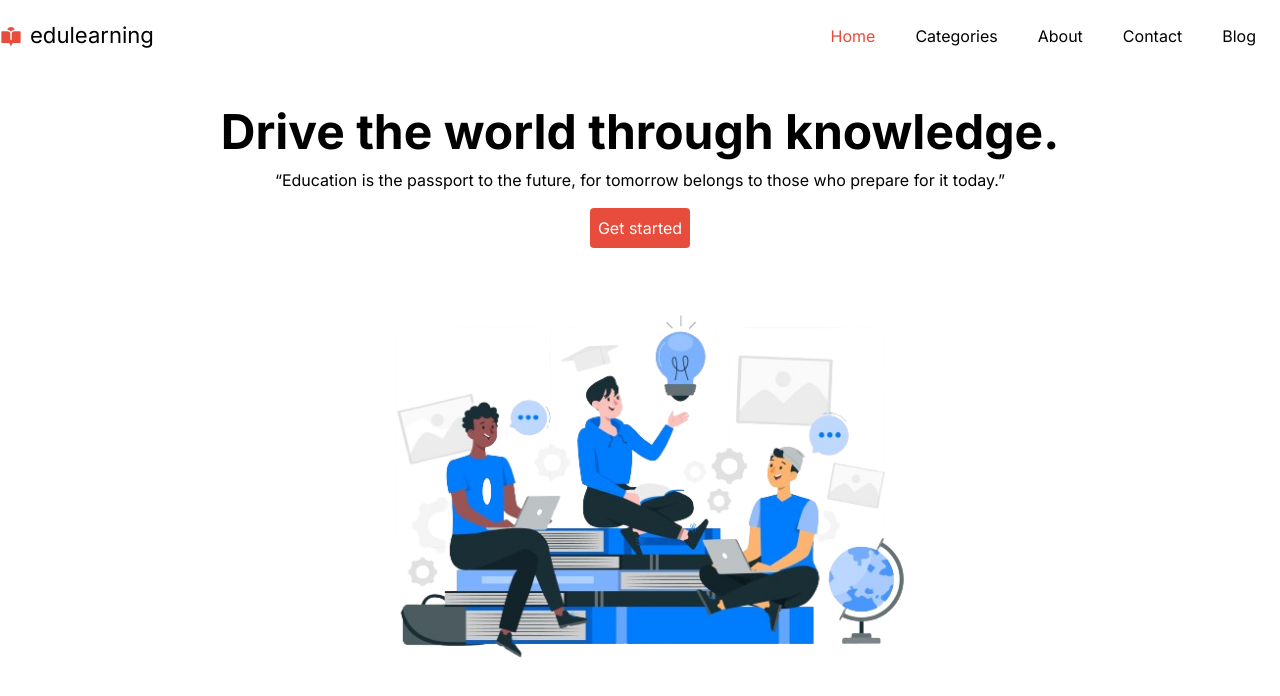
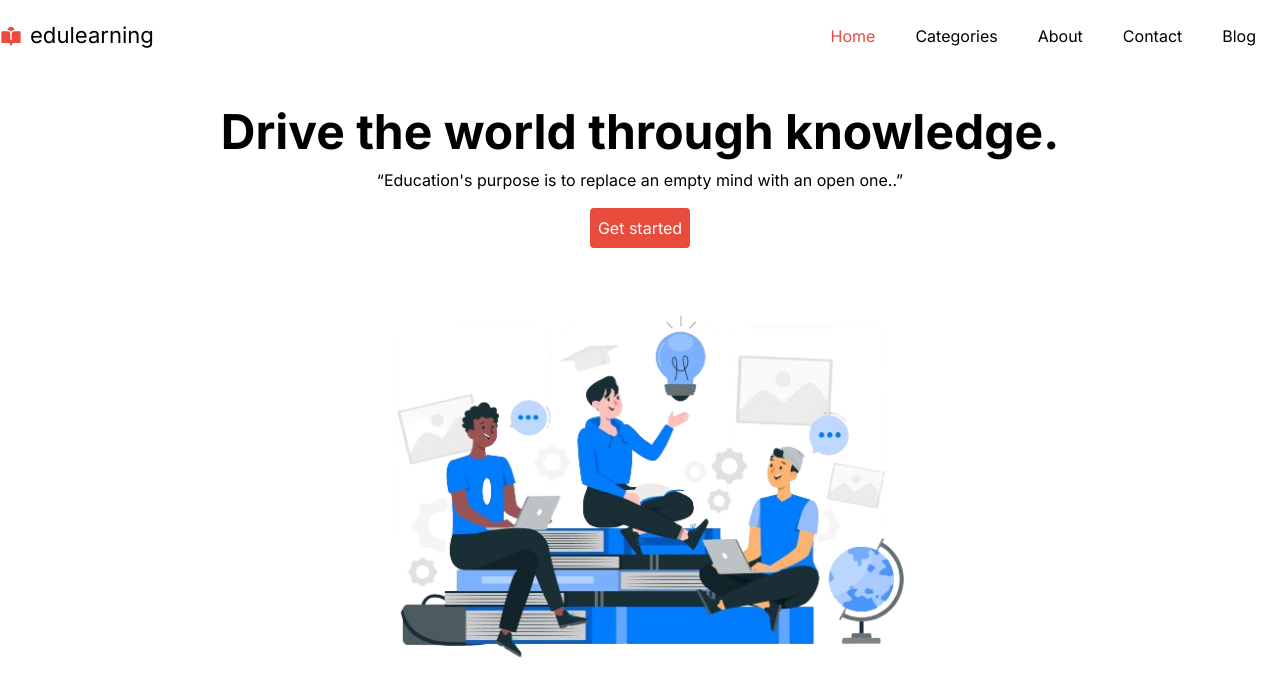
Before and after one commit to motuncoded/edulearning, a Next.js app: page / in a window 1280 px wide. Shown: the top 696 px of the page. Built offline with nearby package versions, Linux system fonts and the light colour scheme.

Commit message:
Fis the current index
In this chnage, I remove dthe quote state and changed the currentQuote to currentIndex

```diff
--- a/src/app/page.tsx
+++ b/src/app/page.tsx
@@ -2,36 +2,17 @@
 
 import Image from "next/image";
 import { useState, useEffect } from "react";
-const quotes = [
-  {
-    quote:
-      "“Education is the passport to the future, for tomorrow belongs to those who prepare for it today.”",
-  },
-  {
-    quote:
-      "“Education's purpose is to replace an empty mind with an open one..”",
-  },
-  {
-    quote:
-      "“Education makes a people easy to lead but difficult to drive: easy to govern, but impossible to enslave.”",
-  },
-  {
-    quote:
-      "“Knowledge is power. Information is liberating. Education is the premise of progress in every society, in every family..”",
-  },
-];
+import quotes from "./quotes.json";
 
 export default function Home() {
-  const [currentQuote, setCurrentQuote] = useState(0);
-  const [quote, setQuote] = useState(quotes[currentQuote].quote);
+  const [currentIndex, setCurrentIndex] = useState(0);
 
   useEffect(() => {
     const intervalId = setInterval(() => {
-      setCurrentQuote((prevQuote) => (prevQuote + 1) % quotes.length);
-      setQuote(quotes[currentQuote].quote);
+      setCurrentIndex((prevQuote) => (prevQuote + 1) % quotes.length);
     }, 5000);
     return () => clearInterval(intervalId);
-  }, [currentQuote]);
+  }, [currentIndex]);
 
   return (
     <div className="flex justify-center items-center flex-col pt-6">
@@ -39,7 +20,9 @@ export default function Home() {
         Drive the world through knowledge.
       </h2>
 
-      <h3 className="max-sm:text-center max-sm:pt-4 px-2">{quote}</h3>
+      <h3 className="max-sm:text-center max-sm:pt-4 px-2">
+        {quotes[currentIndex].quote}
+      </h3>
       <div className="flex justify-center items-center py-4 ">
         <button className="flex justify-center p-2 rounded text-white bg-[var(--accent-color)]">
           Get started
--- /dev/null
+++ b/src/app/quotes.json
@@ -0,0 +1,14 @@
+[
+  {
+    "quote": "“Education is the passport to the future, for tomorrow belongs to those who prepare for it today.”"
+  },
+  {
+    "quote": "“Education's purpose is to replace an empty mind with an open one..”"
+  },
+  {
+    "quote": "“Education makes a people easy to lead but difficult to drive: easy to govern, but impossible to enslave.”"
+  },
+  {
+    "quote": "“Knowledge is power. Information is liberating. Education is the premise of progress in every society, in every family..”"
+  }
+]
```
